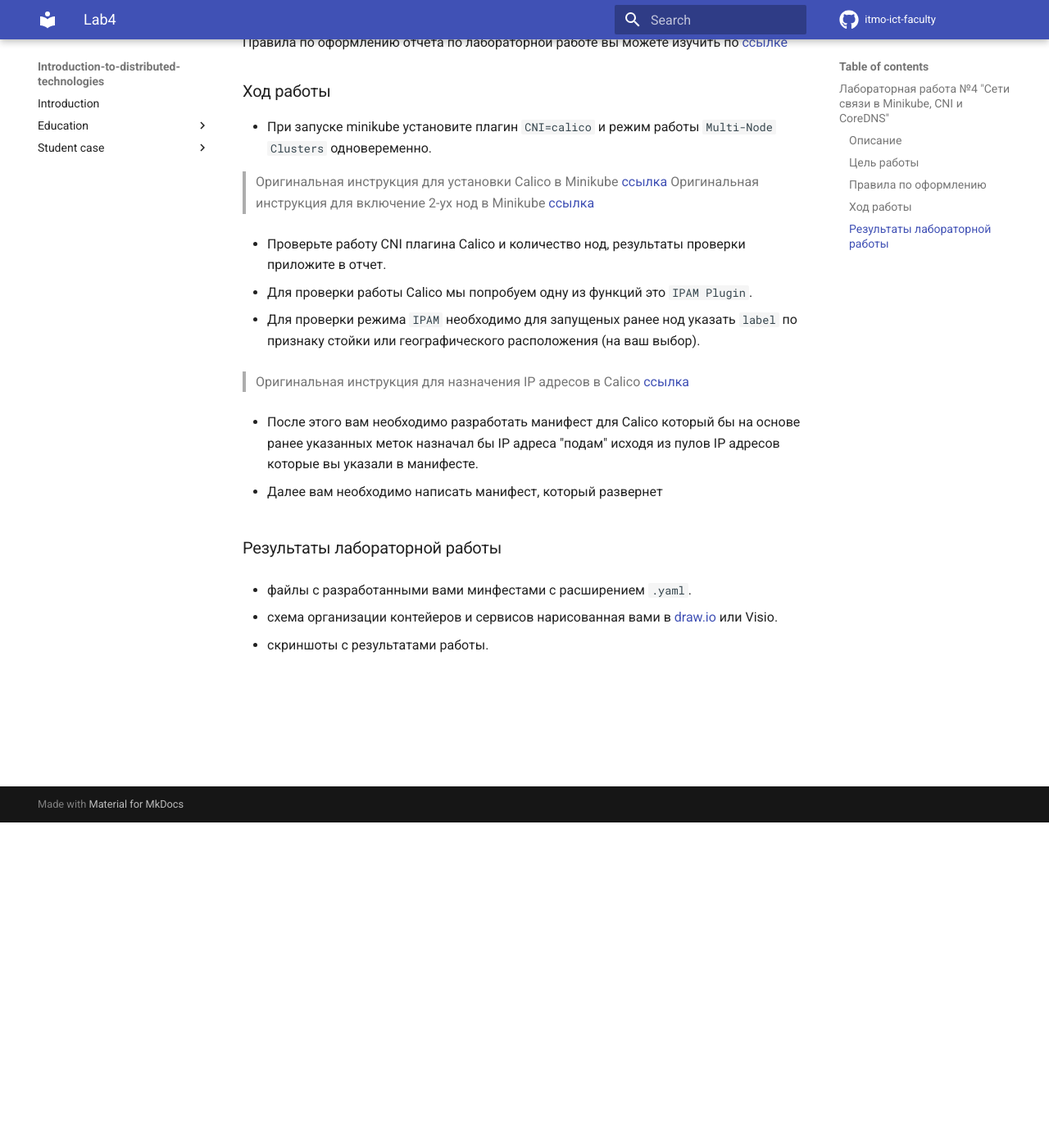
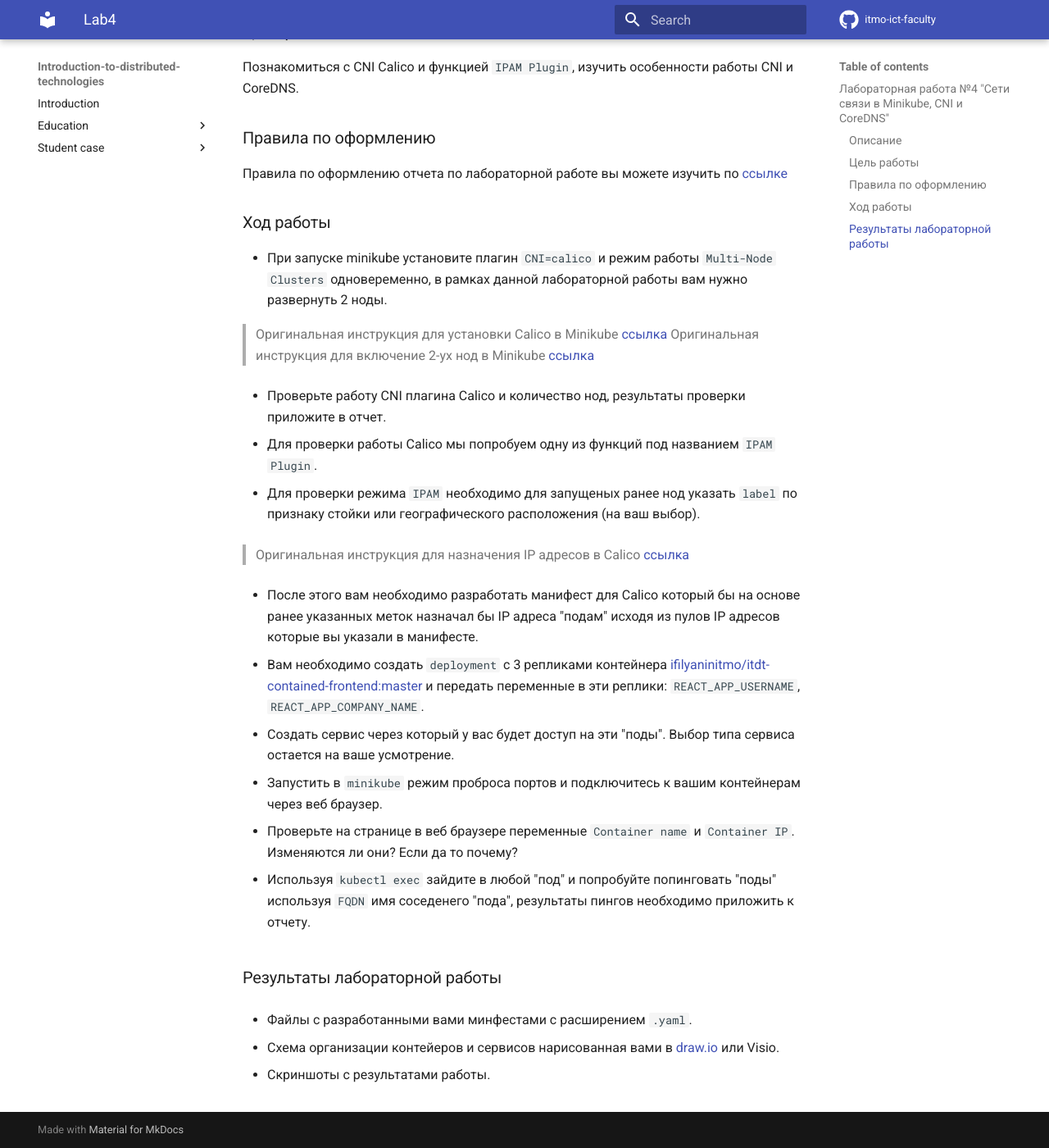
Before and after one commit to itmo-ict-faculty/introduction-to-distributed-technologies, an MkDocs documentation site: the page built from docs/education/labs2022_2023/lab4/lab4.md, in a window 1280 px wide and 1400 px high, scrolled down 397 px. Shown: the whole window at 82% size. Built offline with MkDocs 1.6.1 and Material for MkDocs 9.7.7, drawn with Linux system fonts in a browser that asks for light colours; comment, search, counter and statistics services are not loaded; some of the changed text lies outside the part shown.

Commit message:
Update labs

```diff
--- a/docs/education/labs2022_2023/lab4/lab4.md
+++ b/docs/education/labs2022_2023/lab4/lab4.md
@@ -1,8 +1,11 @@
 ## Лабораторная работа №4 "Сети связи в Minikube, CNI и CoreDNS"
 ### Описание
 
+Это последняя лабораторная работа в которой вы познакомитесь с сетями связи в Minikube. Особенность Kubernetes заключается в том, что у него одновременно работают `underlay` и `overlay`  сети, а управление может быть организованно различными CNI.
+
 ### Цель работы
 
+Познакомиться с CNI Calico и функцией `IPAM Plugin`, изучить особенности работы CNI и CoreDNS.
 
 ### Правила по оформлению
 
@@ -10,14 +13,14 @@
 
 ### Ход работы
 
-- При запуске minikube установите плагин `CNI=calico` и режим работы `Multi-Node Clusters` одновеременно.
+- При запуске minikube установите плагин `CNI=calico` и режим работы `Multi-Node Clusters` одновеременно, в рамках данной лабораторной работы вам нужно развернуть 2 ноды.
 
 > Оригинальная инструкция для установки Calico в Minikube [ссылка](https://projectcalico.docs.tigera.io/getting-started/kubernetes/minikube)
 > Оригинальная инструкция для включение 2-ух нод в Minikube [ссылка](https://minikube.sigs.k8s.io/docs/tutorials/multi_node/)
 
 - Проверьте работу CNI плагина Calico и количество нод, результаты проверки приложите в отчет.
 
-- Для проверки работы Calico мы попробуем одну из функций это `IPAM Plugin`.
+- Для проверки работы Calico мы попробуем одну из функций под названием `IPAM Plugin`.
 
 - Для проверки режима `IPAM` необходимо для запущеных ранее нод указать `label` по признаку стойки или географического расположения (на ваш выбор).
 
@@ -25,13 +28,20 @@
 
 - После этого вам необходимо разработать манифест для Calico который бы на основе ранее указанных меток назначал бы IP адреса "подам" исходя из пулов IP адресов которые вы указали в манифесте.
 
-- Далее вам необходимо написать манифест, который развернет
+- Вам необходимо создать `deployment` с 3 репликами контейнера [ifilyaninitmo/itdt-contained-frontend:master](https://hub.docker.com/repository/docker/ifilyaninitmo/itdt-contained-frontend) и передать переменные в эти реплики: `REACT_APP_USERNAME`, `REACT_APP_COMPANY_NAME`.
 
+- Создать сервис через который у вас будет доступ на эти "поды". Выбор типа сервиса остается на ваше усмотрение.
+
+- Запустить в `minikube` режим проброса портов и подключитесь к вашим контейнерам через веб браузер.
+
+- Проверьте на странице в веб браузере переменные `Container name` и `Container IP`. Изменяются ли они? Если да то почему?
+
+- Используя `kubectl exec` зайдите в любой "под" и попробуйте попинговать "поды" используя `FQDN` имя соседенего "пода", результаты пингов необходимо приложить к отчету.
 
 ### Результаты лабораторной работы
 
-- файлы с разработанными вами минфестами с расширением `.yaml`.
+- Файлы с разработанными вами минфестами с расширением `.yaml`.
 
-- схема организации контейеров и сервисов нарисованная вами в [draw.io](https://app.diagrams.net) или Visio.
+- Схема организации контейеров и сервисов нарисованная вами в [draw.io](https://app.diagrams.net) или Visio.
 
-- скриншоты c результатами работы.
+- Скриншоты c результатами работы.
```
Also changed, not shown: docs/education/labs2022_2023/lab1/lab1.md (+3 -3 lines), docs/education/labs2022_2023/lab2/lab2.md (+18 -0 lines), docs/education/labs2022_2023/lab3/lab3.md (+6 -6 lines).
